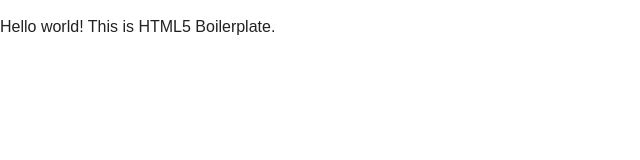
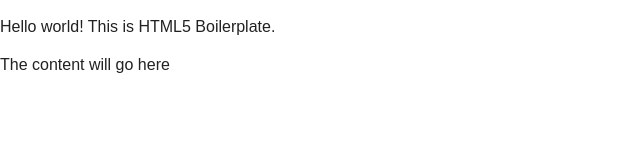
Before and after one commit to john-bell-gw/dakka, a website: page app/index.html in a window 1280 px wide. Shown: the whole page, without its empty margins (0-640 px from the left). Drawn offline with nearby package versions, Linux system fonts and the light colour scheme.

Commit message:
Added a paragraph

```diff
--- a/app/index.html
+++ b/app/index.html
@@ -23,6 +23,8 @@
 
         <p>Hello world! This is HTML5 Boilerplate.</p>
 
+				<p>The content will go here</p>
+
         <script src="//ajax.googleapis.com/ajax/libs/jquery/1.11.2/jquery.min.js"></script>
         <script>window.jQuery || document.write('<script src="js/vendor/jquery-1.11.2.min.js"><\/script>')</script>
 
```
